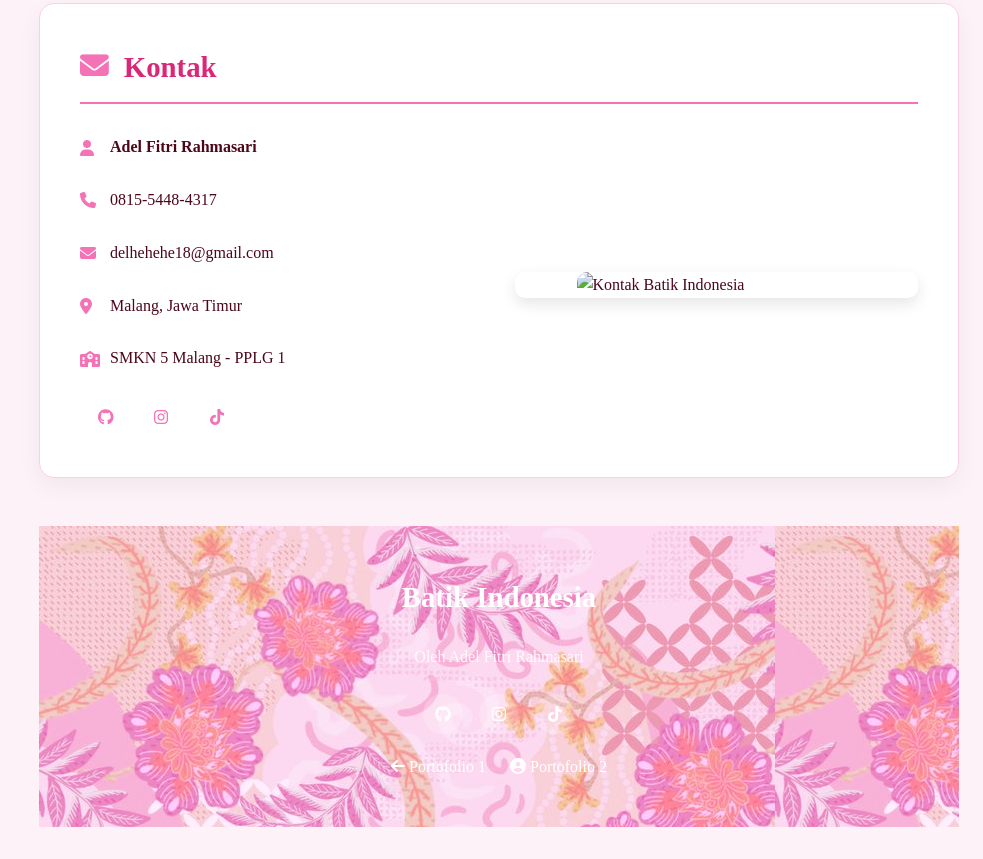
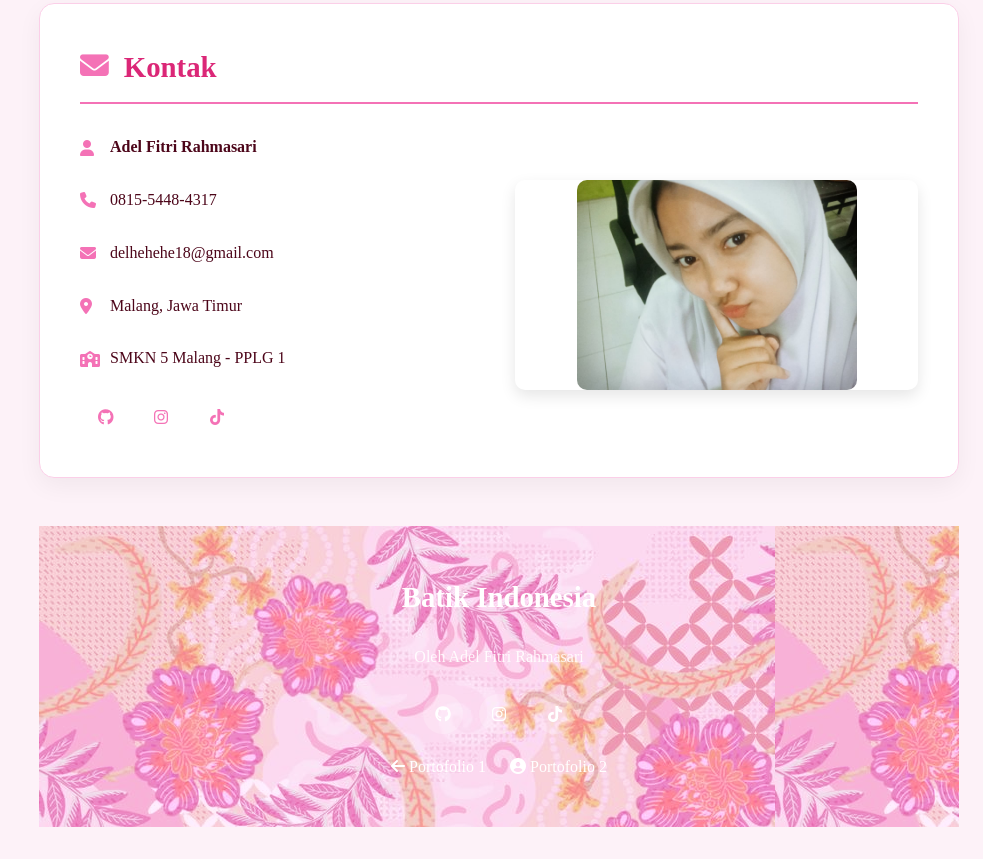
Before and after one commit to adelfitri03/adelfitri03.github.io, a plain HTML site: page batik.html in a window 1280 px wide. Shown: the part 5282-6141 px from the top of the page, without its empty margins (297-1280 px from the left). Drawn offline with Linux system fonts and the light colour scheme.

Commit message:
Update batik.html

```diff
--- a/batik.html
+++ b/batik.html
@@ -1271,7 +1271,7 @@
                         </div>
                     </div>
                     <div class="kontak-image">
-                        <img src="image/WhatsApp Image 20209-30 at 07.57.40.jpeg" alt="Kontak Batik Indonesia" style="width: 280px; height: auto; display: block; margin: 0 auto; border-radius: 10px;">
+                        <img src="image/WhatsApp Image 2025-09-30 at 07.57.40.jpeg" alt="Kontak Batik Indonesia" style="width: 280px; height: auto; display: block; margin: 0 auto; border-radius: 10px;">
                     </div>
                 </div>
             </section>    <!-- Footer -->
```
